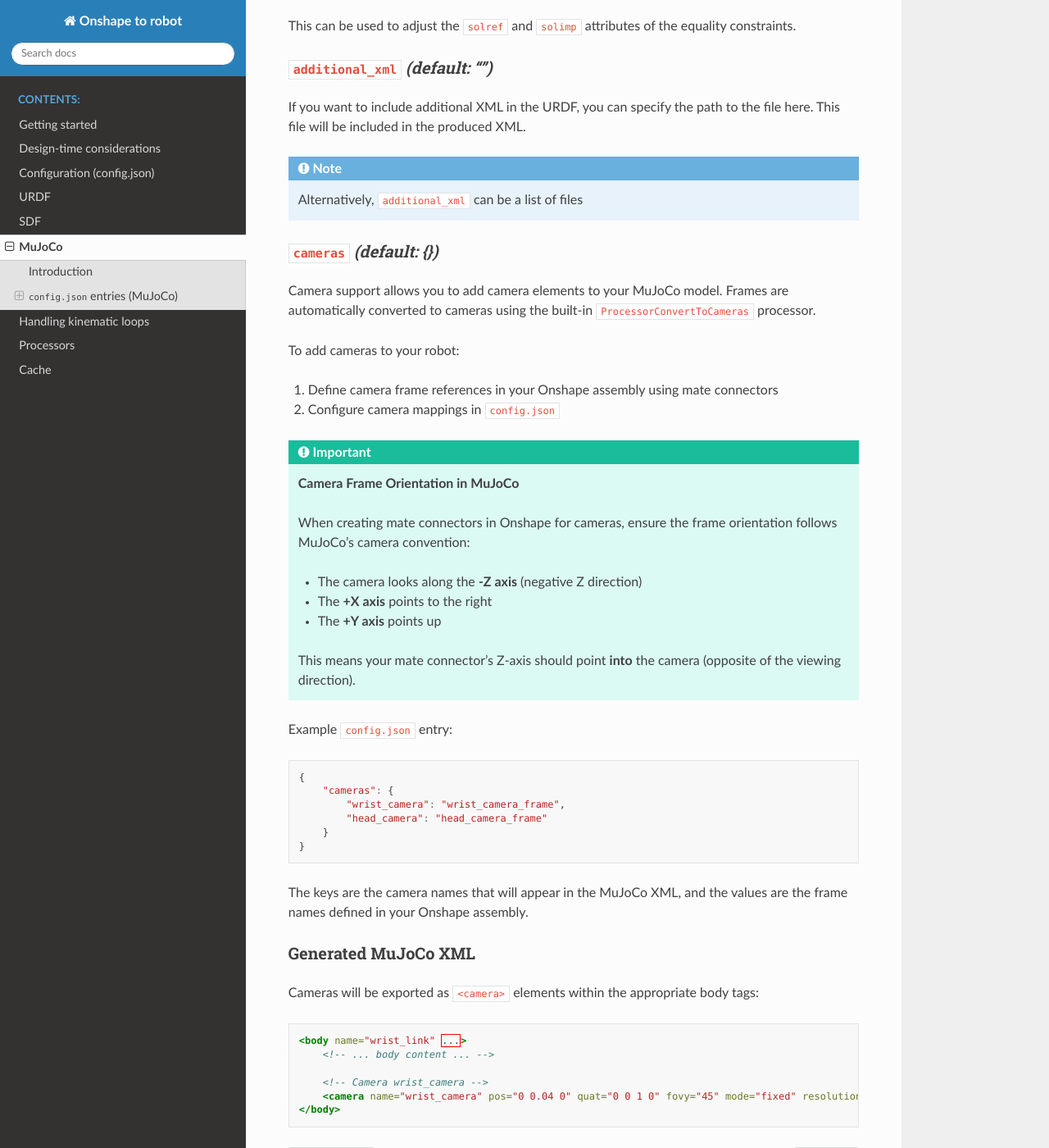
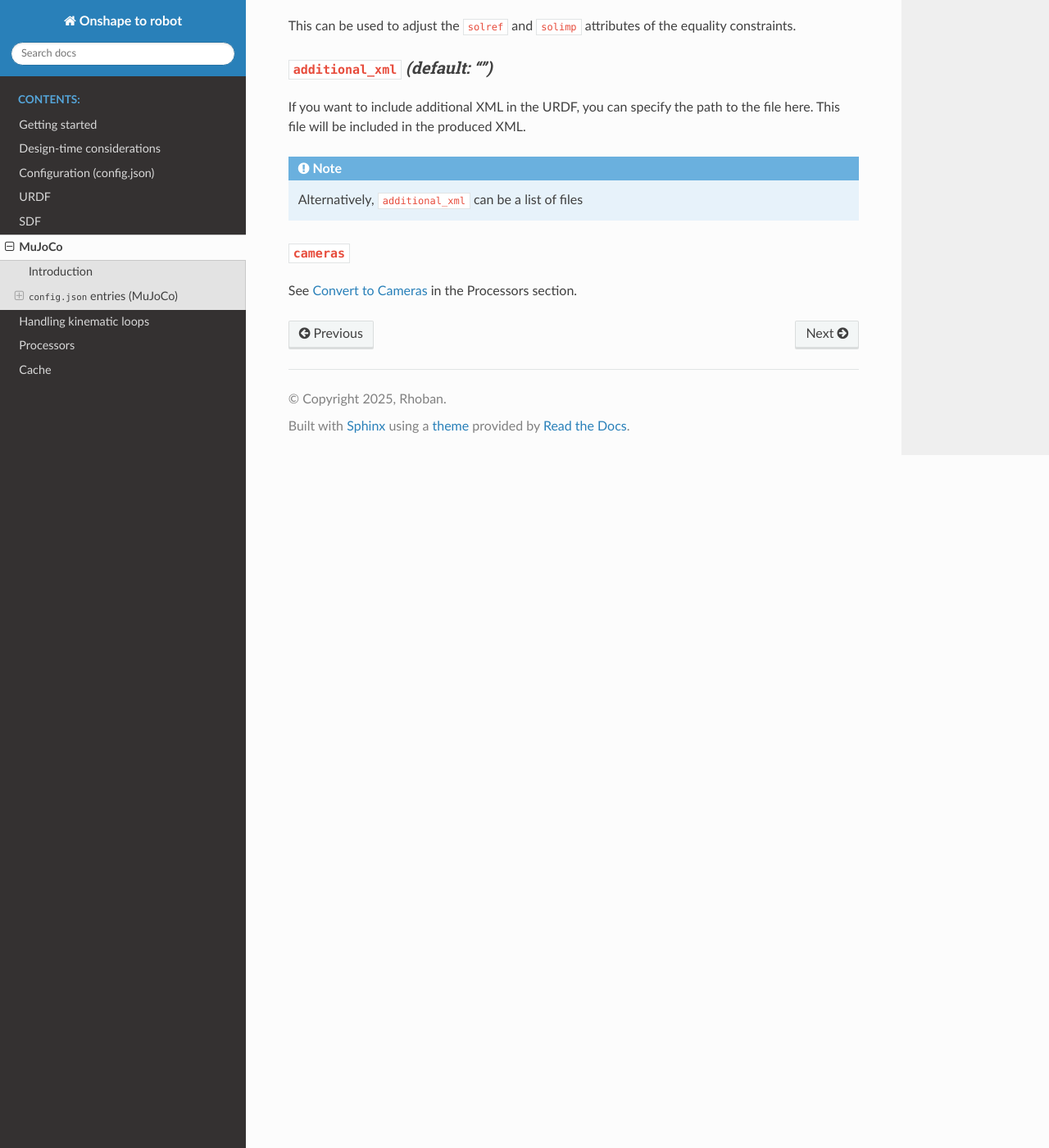
Before and after one commit to Rhoban/onshape-to-robot, a Sphinx documentation site: the page built from docs/source/exporter_mujoco.rst, in a window 1280 px wide and 1400 px high, scrolled down 1976 px. Shown: the whole window at 82% size. Built offline with Sphinx 7.4.7 and the Read the Docs theme 3.1.0, drawn with Linux system fonts in a browser that asks for light colours; some of the changed text lies outside the part shown.

Commit message:
Move camera docs to separate processor page per reviewer comment

```diff
--- a/docs/source/exporter_mujoco.rst
+++ b/docs/source/exporter_mujoco.rst
@@ -9,7 +9,7 @@
 MuJoCo is a standard physics simulator, coming with an extensive description format.
 
 * Frames will be added as ``site`` tags in the MuJoCo XML file.
-* *Cameras* can be added by mapping frame names to camera names in the configuration (see :ref:`Cameras <cameras>` section below).
+* *Cameras* can be added by mapping frame names to camera names in the configuration (see :ref:`processor-convert-to-cameras`).
 * *Actuators* will be created for all actuated joints (see below).
 * When :ref:`kinematic loops <kinematic-loops>` are present, they will be enforced using equality constraints.
 
@@ -106,51 +106,7 @@
 
 .. _cameras:
 
-``cameras`` *(default: {})*
-~~~~~~~~~~~~~~~~~~~~~~~~~~~
+``cameras``
+~~~~~~~~~~~
 
-Camera support allows you to add camera elements to your MuJoCo model. Frames are automatically converted to cameras using the built-in ``ProcessorConvertToCameras`` processor.
-
-To add cameras to your robot:
-
-1. Define camera frame references in your Onshape assembly using mate connectors
-2. Configure camera mappings in ``config.json``
-
-.. important::
-
-    **Camera Frame Orientation in MuJoCo**
-
-    When creating mate connectors in Onshape for cameras, ensure the frame orientation follows MuJoCo's camera convention:
-
-    * The camera looks along the **-Z axis** (negative Z direction)
-    * The **+X axis** points to the right
-    * The **+Y axis** points up
-
-    This means your mate connector's Z-axis should point **into** the camera (opposite of the viewing direction).
-
-Example ``config.json`` entry:
-
-.. code-block:: javascript
-
-    {
-        "cameras": {
-            "wrist_camera": "wrist_camera_frame",
-            "head_camera": "head_camera_frame"
-        }
-    }
-
-The keys are the camera names that will appear in the MuJoCo XML, and the values are the frame names defined in your Onshape assembly.
-
-Generated MuJoCo XML
-~~~~~~~~~~~~~~~~~~~~
-
-Cameras will be exported as ``<camera>`` elements within the appropriate body tags:
-
-.. code-block:: xml
-
-    <body name="wrist_link" ...>
-        <!-- ... body content ... -->
-
-        <!-- Camera wrist_camera -->
-        <camera name="wrist_camera" pos="0 0.04 0" quat="0 0 1 0" fovy="45" mode="fixed" resolution="640 480" />
-    </body>
+See :ref:`processor-convert-to-cameras` in the Processors section.
--- a/docs/source/processors.rst
+++ b/docs/source/processors.rst
@@ -26,4 +26,5 @@
    processor_collision_as_visual
    processor_convex_decomposition
    processor_fixed_links
+   processor_convert_to_cameras
    custom_processors
```
Also changed, not shown: docs/source/processor_convert_to_cameras.rst (added, +63 -0 lines).
